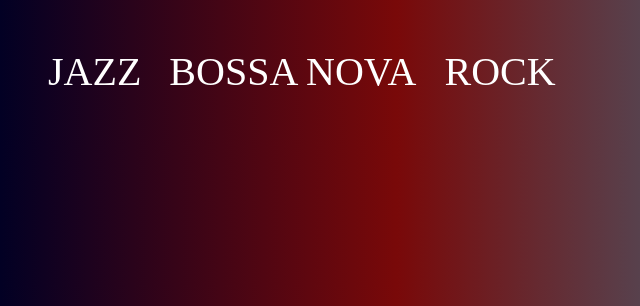
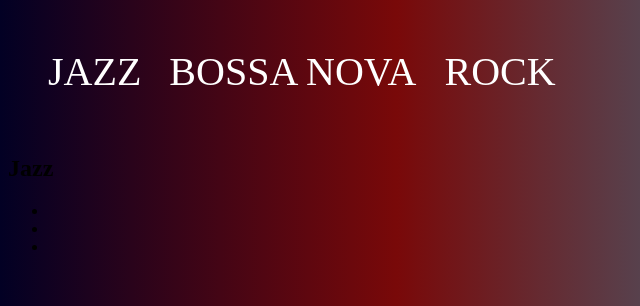
Before and after one commit to Salsichona/siteparaburros, a plain HTML site: page index.html in a window 1280 px wide. Shown: the top 306 px of the page, 0-640 px from the left. Drawn offline with Linux system fonts and the light colour scheme.

Commit message:
salvando

```diff
--- a/index.html
+++ b/index.html
@@ -4,7 +4,9 @@
 <head>
     <meta charset="UTF-8">
     <meta name="viewport" content="width=device-width, initial-scale=1.0">
-    <link rel="stylesheet" href="https://cdnjs.cloudflare.com/ajax/libs/font-awesome/6.6.0/css/all.min.css" integrity="sha512-Kc323vGBEqzTmouAECnVceyQqyqdsSiqLQISBL29aUW4U/M7pSPA/gEUZQqv1cwx4OnYxTxve5UMg5GT6L4JJg==" crossorigin="anonymous" referrerpolicy="no-referrer" />
+    <link rel="stylesheet" href="https://cdnjs.cloudflare.com/ajax/libs/font-awesome/6.6.0/css/all.min.css"
+        integrity="sha512-Kc323vGBEqzTmouAECnVceyQqyqdsSiqLQISBL29aUW4U/M7pSPA/gEUZQqv1cwx4OnYxTxve5UMg5GT6L4JJg=="
+        crossorigin="anonymous" referrerpolicy="no-referrer" />
     <link rel="stylesheet" href="style.css">
     <title>nóscome💩SiteParaBurros💩</title>
 </head>
@@ -17,6 +19,20 @@
             <li class="nav-item">Rock</li>
         </ul>
     </header>
+
+    <main>
+        <section class="secao">
+            <div class="titulo_section">
+                <h1>Jazz</h1>
+            </div>
+            <ul class="moldura_videos">
+                <li class="video"></li>
+                <li class="video"></li>
+                <li class="video"></li>
+            </ul>
+        </section>
+    </main>
+
 </body>
 
 </html>
```
